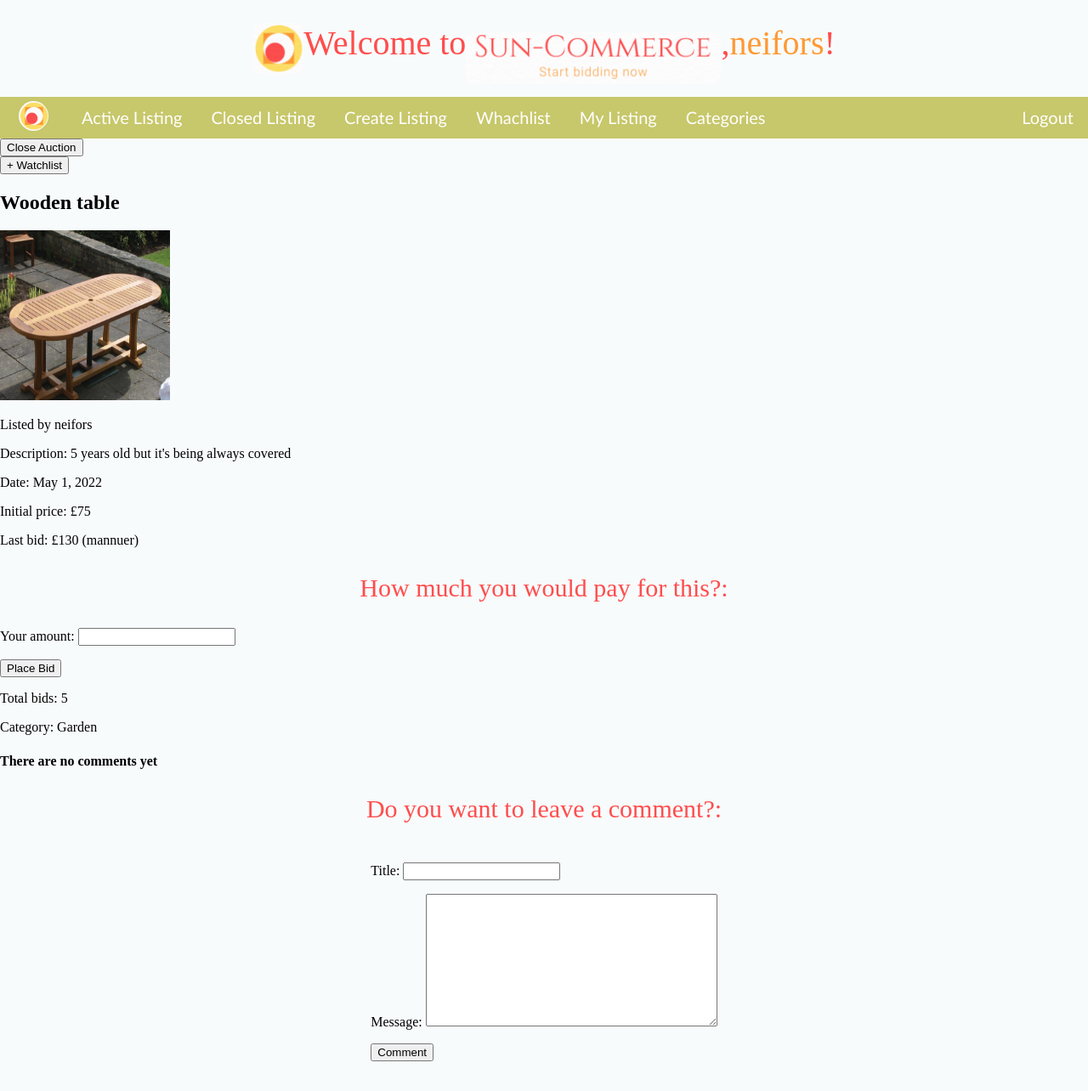
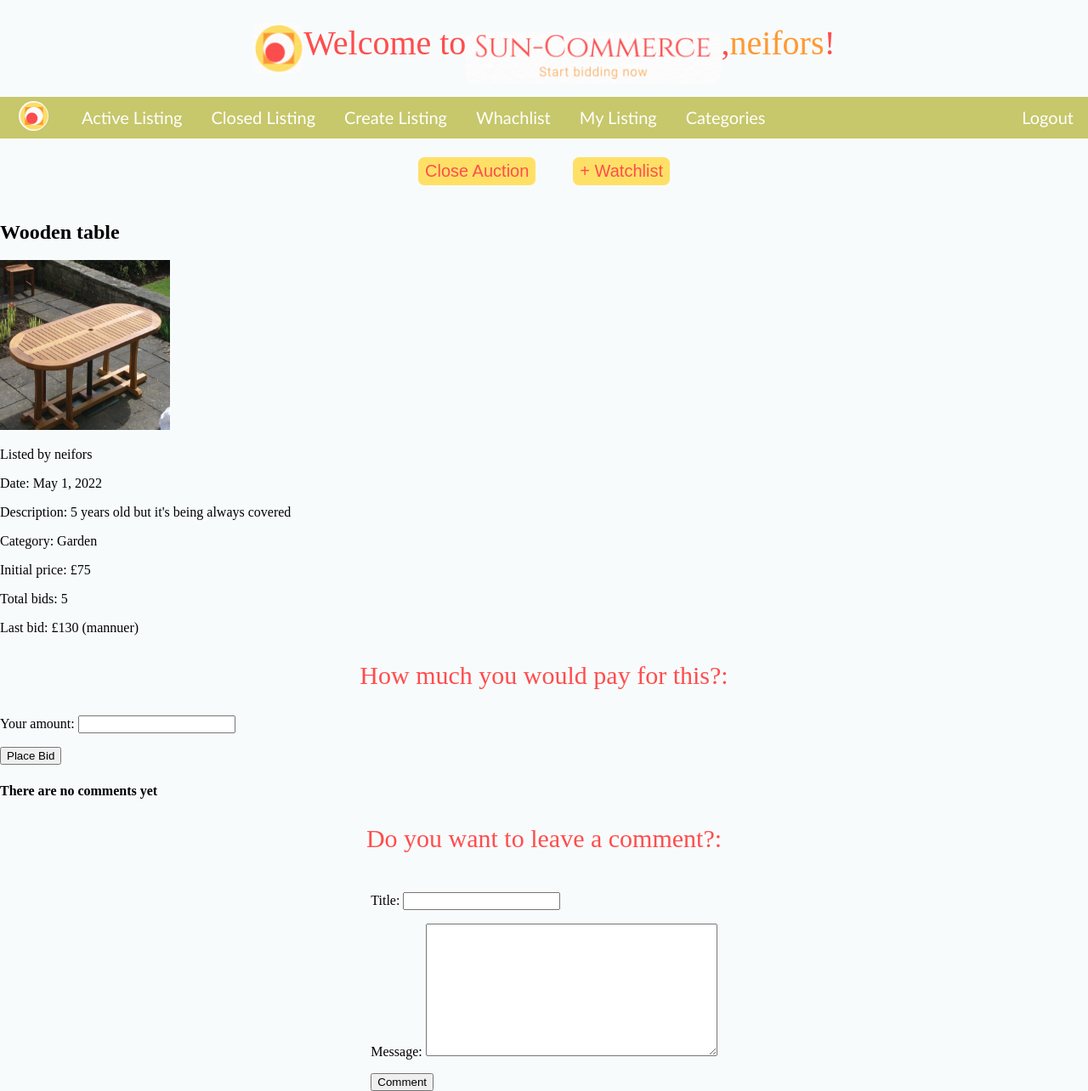
Before and after one commit to neifors/auctions-project, a Django app: page /2/ in a window 1280 px wide. Shown: the whole page at 85% size. Before the commit the page ends 1249 px from the top, so only its background shows below. Run offline with Django 4.2, Linux system fonts and the light colour scheme; a user stored in the database is signed in; data comes from the database, SQL or seed files in the repository; both versions use the stored data as it was after the commit; some web fonts are replaced.

Commit message:
winner animation added

```diff
--- a/auctions/static/css/styles.css
+++ b/auctions/static/css/styles.css
@@ -265,3 +265,49 @@ div.login-register-wrapper span a{
    color:#ff4d4d;
    font-weight: bold;
 }
+
+p#bid-error {
+   color: red;
+}
+
+div.auction-buttons-wrapper {
+   display: flex;
+   align-items: center;
+   justify-content: center;
+}
+
+form.buttons input[type="submit"] {
+   background-color:#ffe066;
+   color: #ff4d4d;
+   border: none;
+   border-radius: 7px;
+   padding: 5px 8px;
+   cursor: pointer;
+   font-size: 20px;
+   margin: 22px;
+}
+
+h1#winner {
+   width: 100vw;
+   text-align: center;
+   background-image: linear-gradient(
+      -225deg,
+      #ff4d4d 0%,
+      #c7c76b 29%,
+      #ff9933 67%,
+      #ffe066 100%
+   );
+   background-size: 200% auto;
+   color: #fff;
+   -webkit-background-clip: text;
+   -webkit-text-fill-color: transparent;
+   animation: textclip 5s linear infinite;
+   display: inline-block;
+   font-size: 45px;
+}
+
+@keyframes textclip {
+  to {
+    background-position: 200% center;
+  }
+}
--- a/auctions/templates/auctions/auction.html
+++ b/auctions/templates/auctions/auction.html
@@ -2,9 +2,10 @@
 
 {% block content %}
 
+<div class="auction-buttons-wrapper">
     {% if user.is_authenticated and auction.active %}
         {% if user == auction.user %}
-        <form method="POST">
+            <form  class="buttons" method="POST">
                 {% csrf_token %}
                 <input type="text" name="auction" value="{{auction.id}}" hidden>
                 <input type="text" name="watchlist" value="" hidden>
@@ -14,7 +15,7 @@
     {% endif %}
 
     {% if user.is_authenticated and auction.active and not is_in_watchlist %}
-    <form method="POST">
+        <form  class="buttons" method="POST">
             {% csrf_token %}
             <input type="text" name="auction" value="" hidden>
             <input type="text" name="watchlist" value="True" hidden>
@@ -23,41 +24,44 @@
     {% endif %}
 
     {% if user.is_authenticated and auction.active and is_in_watchlist %}
-    <form method="POST">
+        <form  class="buttons" method="POST">
             {% csrf_token %}
             <input type="text" name="auction" value="" hidden>
             <input type="text" name="watchlist" value="False" hidden>
             <input type="submit" value="- Watchlist">
         </form>
     {% endif %}
-
+</div>
 {% if not auction.active and last_bid.user == user %}
-    <h1>YOU ARE THE WINNER</h1>
+    <h1 id="winner">YOU ARE THE WINNER!</h1>
 {% endif %}
 
 <h2>{{auction.title}}</h2>
 <img style="width: 200px; height: 200px;" src="{{ auction.photo.url }}" alt="Product img">
 <p>Listed by {{ auction.user }}</p>
+<p>Date: {{ auction.date }}</p>
 <p>Description: {{ auction.description }}</p>
-<p>Date: {{ auction.date }}</p>
+<p>Category: {{ auction.category }}</p>
 <p>Initial price: £{{ auction.initial_price }}</p>
+<p>Total bids: {{ total_bids }}</p>
 <p>Last bid: £{{ last_bid }} <span>({{ last_bid.user }})</span></p>
 
 {% if user.is_authenticated and auction.active %}
+<div class="bid-form-wrapper">
     <h3>How much you would pay for this?: </h3>
     <form method="POST" enctype="multipart/form-data">
         {% csrf_token %}
         {{ bid_form.as_p }}
         <input type="submit" value="Place Bid">
     </form>
+    {% if error %}
+        <p id="bid-error">{{error}}</p>
     {% endif %}
 
-{% if error %}
-    <p>{{error}}</p>
+</div>
 {% endif %}
 
-<p>Total bids: {{ total_bids }}</p>
-<p>Category: {{ auction.category }}</p>
+
 
 {% if comments %}
     <h3>Comments:</h3>
```
Also changed, not shown: db.sqlite3. Lines whose indentation alone changed are shown as unchanged.
